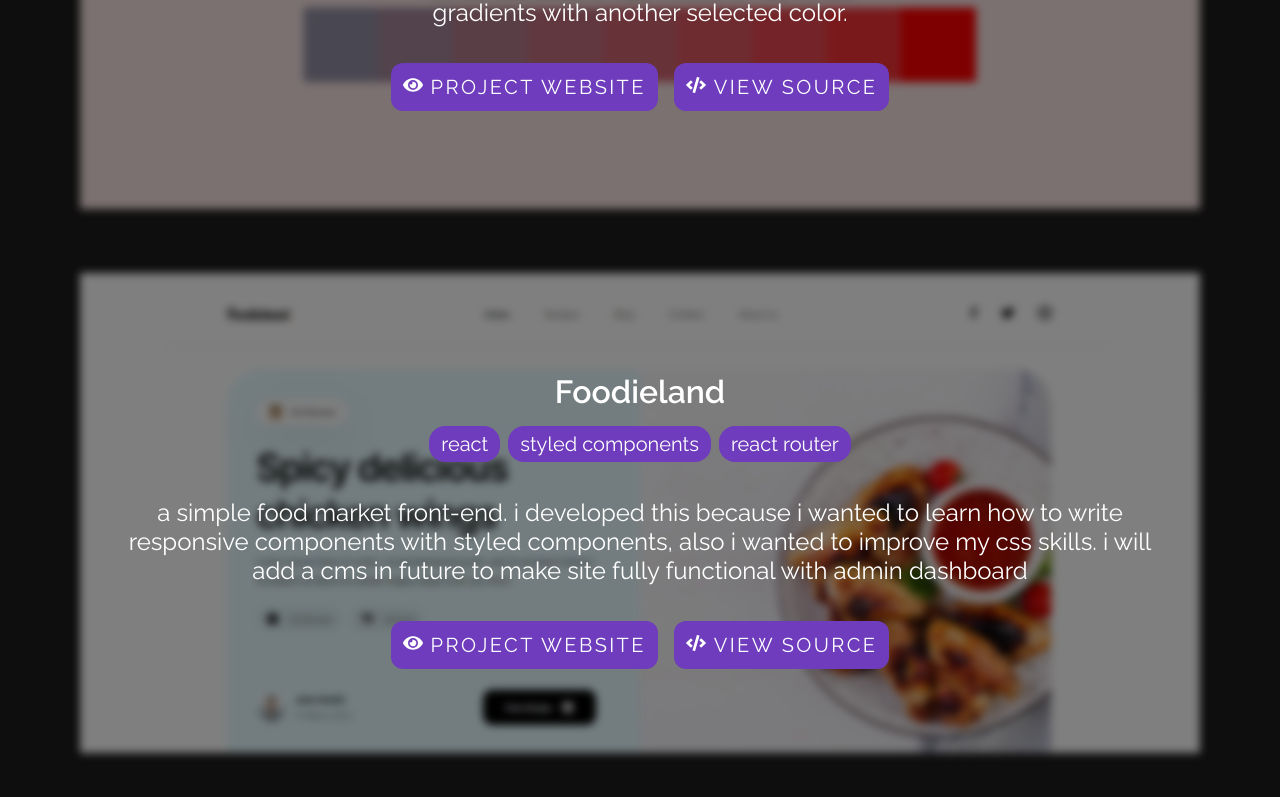
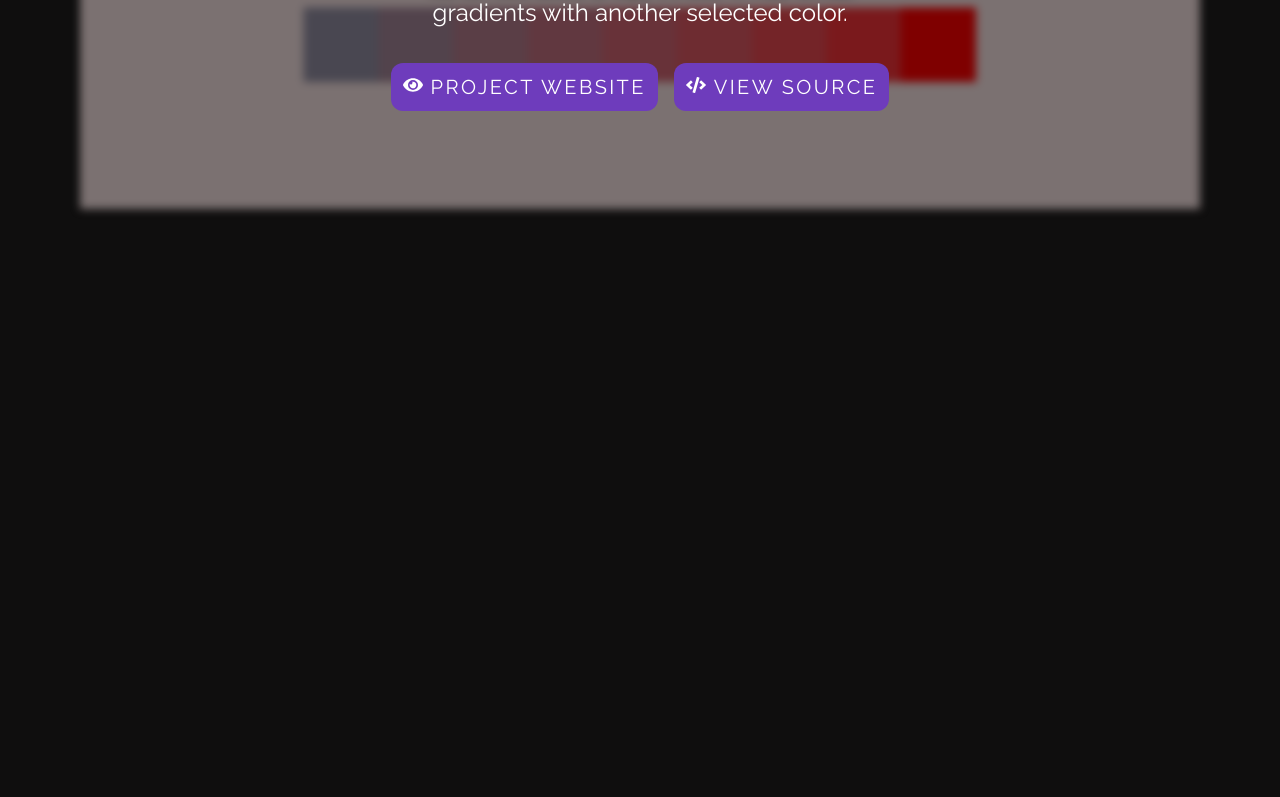
Before and after one commit to uozanyildiz/portfolio, a React (Create React App) app: page / in a window 1280 px wide. Shown: the part 3296-4093 px from the top of the page. After the commit the page ends 3629 px from the top, so only its background shows below. Built offline with nearby package versions, Linux system fonts and the light colour scheme.

Commit message:
Fixed ReactGA

```diff
--- a/src/App.jsx
+++ b/src/App.jsx
@@ -1,10 +1,18 @@
-import React from 'react';
+import React, { useEffect } from 'react';
+import ReactGA from 'react-ga';
 import styled from 'styled-components';
 import { device } from './components/device';
 import Home from './components/Home/Home';
 import Projects from './components/Projects/Projects';
 import Skillset from './components/Skillset/Skillset';
+
+ReactGA.initialize('G-RG2VSGT5B0');
+
 const App = () => {
+	useEffect(() => {
+		ReactGA.pageview(window.location.pathname + window.location.search);
+	}, []);
+
 	return (
 		<Container>
 			<Home />
@@ -13,9 +21,6 @@ const App = () => {
 		</Container>
 	);
 };
-
-//TODO: fix project button for responsive
-//TODO: fix chips for responsive (let them collapse) // grid
 
 const Container = styled.div`
 	margin-top: 30px;
--- a/src/assets/projects.js
+++ b/src/assets/projects.js
@@ -44,13 +44,4 @@ export const PROJECTS = [
 		website: 'https://hextocolor.uozanyildiz.dev',
 		source: 'https://www.github.com/uozanyildiz/hextocolor',
 	},
-	{
-		title: 'Foodieland',
-		img: '/img/project/foodieland.png',
-		chips: ['react', 'styled components', 'react router'],
-		description:
-			'a simple food market front-end. i developed this because i wanted to learn how to write responsive components with styled components, also i wanted to improve my css skills. i will add a cms in future to make site fully functional with admin dashboard',
-		website: 'https://hextocolor.uozanyildiz.dev',
-		source: 'https://www.github.com/uozanyildiz/hextocolor',
-	},
 ];
--- a/src/index.js
+++ b/src/index.js
@@ -2,8 +2,6 @@ import React from 'react';
 import App from './App';
 import { createGlobalStyle, ThemeProvider } from 'styled-components';
 import ReactDOM from 'react-dom';
-import ReactGA from 'react-ga';
-ReactGA.initialize('G-RG2VSGT5B0');
 
 const mainTheme = {
 	breakpoints: {
```
